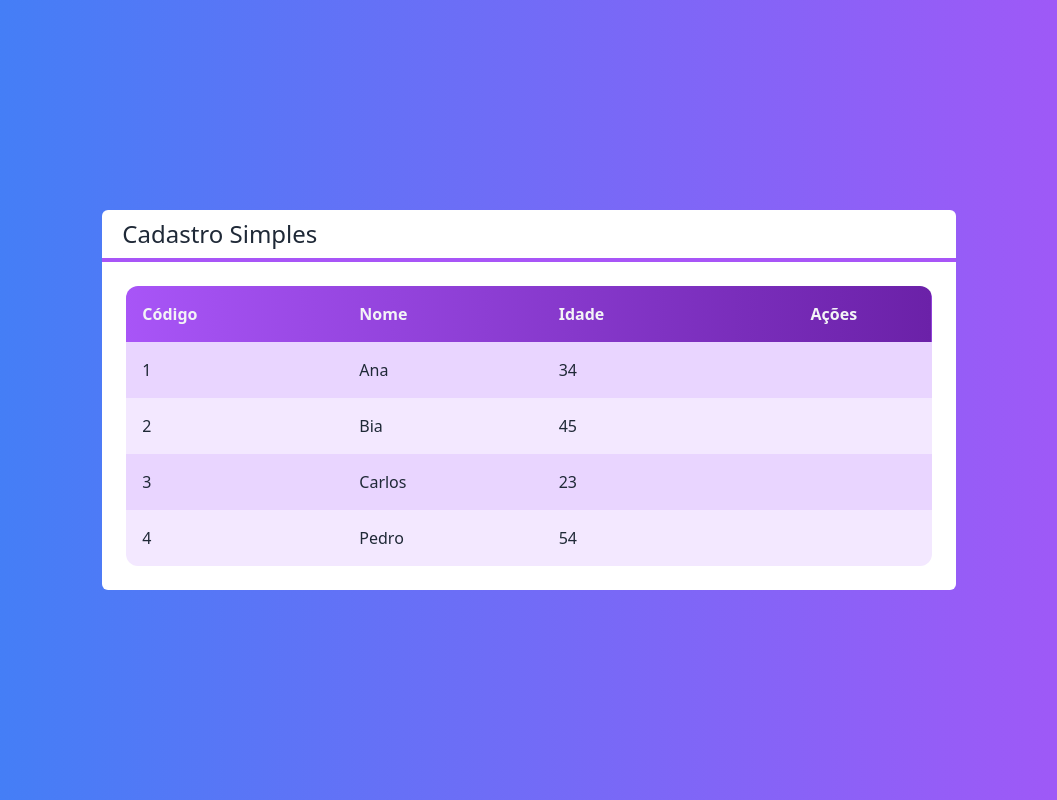
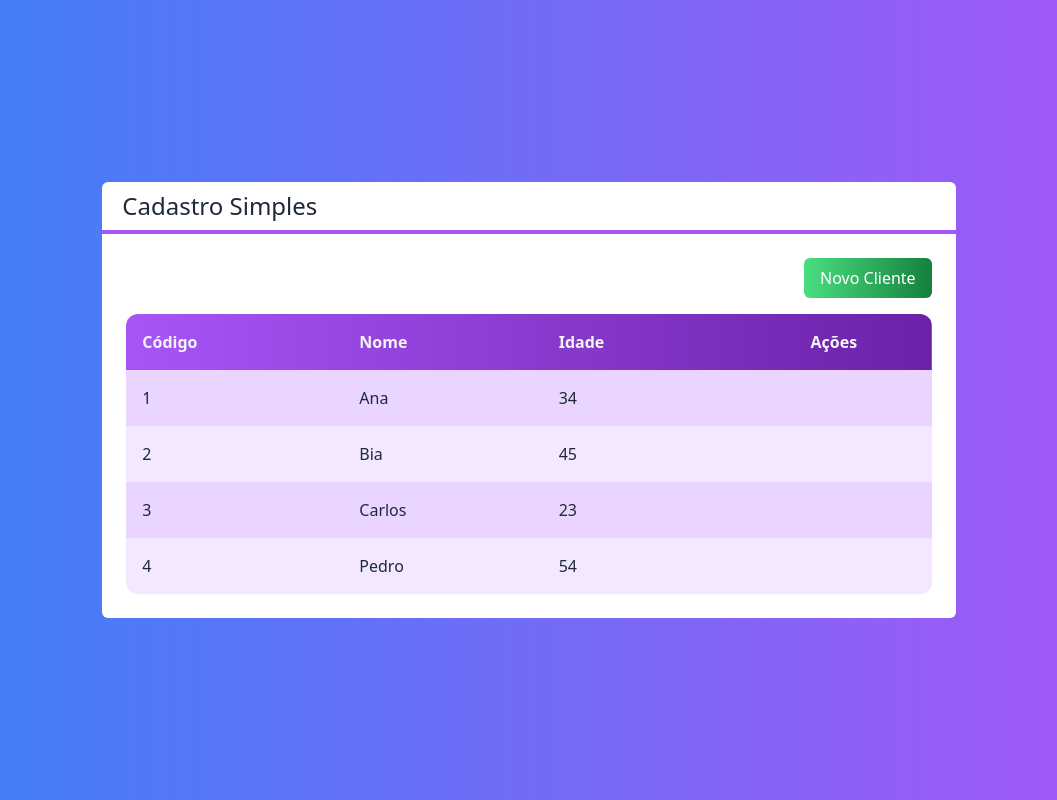
Before and after one commit to PauloHenriqueM-S/nextJS, a Next.js app in the folder next-crud/: page / in a window 1280 px wide. Shown: the whole page, without its empty margins (111-1168 px from the left). Built offline with nearby package versions, Linux system fonts and the light colour scheme.

Commit message:
Button component, functions and css

```diff
--- /dev/null
+++ b/next-crud/src/components/Botao.tsx
@@ -0,0 +1,21 @@
+interface BotaoProps {
+  cor?: "green" | "blue" | "gray";
+  className?: string;
+  children: any;
+}
+
+export default function Botao(props: BotaoProps) {
+  const cor = props.cor ?? "gray";
+
+  return (
+    <button
+      className={`
+        bg-gradient-to-r from-${cor}-400 to-${cor}-700
+      text-white px-4 py-2 rounded-md
+      ${props.className}
+  `}
+    >
+      {props.children}
+    </button>
+  );
+}
--- a/next-crud/src/pages/index.tsx
+++ b/next-crud/src/pages/index.tsx
@@ -1,3 +1,4 @@
+import Botao from "@/components/Botao";
 import Layout from "@/components/Layout";
 import Tabela from "@/components/Tabela";
 import Cliente from "@/core/Cliente";
@@ -23,6 +24,11 @@
       className={`flex justify-center items-center h-screen bg-gradient-to-r from-blue-500 to-purple-500 text-white`}
     >
       <Layout titulo="Cadastro Simples">
+        <div className="flex justify-end">
+          <Botao cor="green" className="mb-4">
+            Novo Cliente
+          </Botao>
+        </div>
         <Tabela
           clientes={clientes}
           clienteSelecionado={clienteSelecionado}
--- a/next-crud/tailwind.config.ts
+++ b/next-crud/tailwind.config.ts
@@ -6,6 +6,11 @@
     './src/components/**/*.{js,ts,jsx,tsx,mdx}',
     './src/app/**/*.{js,ts,jsx,tsx,mdx}',
   ],
+    safelist: [
+      {
+     pattern: /(bg|from|to)-/
+    }
+    ],
   theme: {
     extend: {
       backgroundImage: {
```
